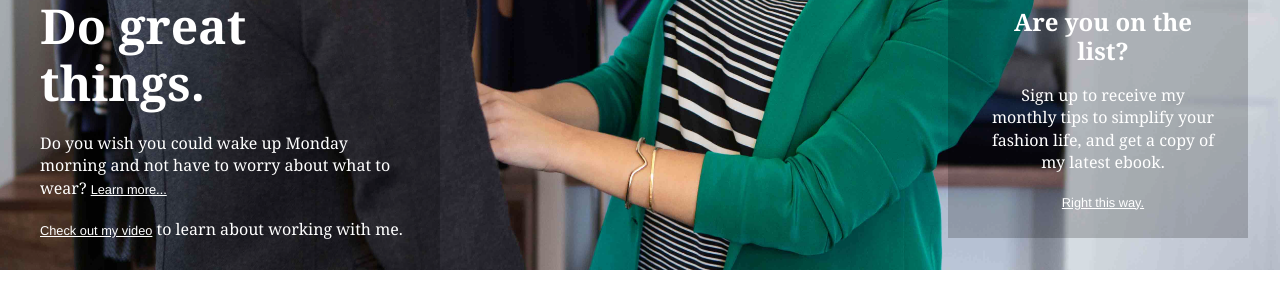
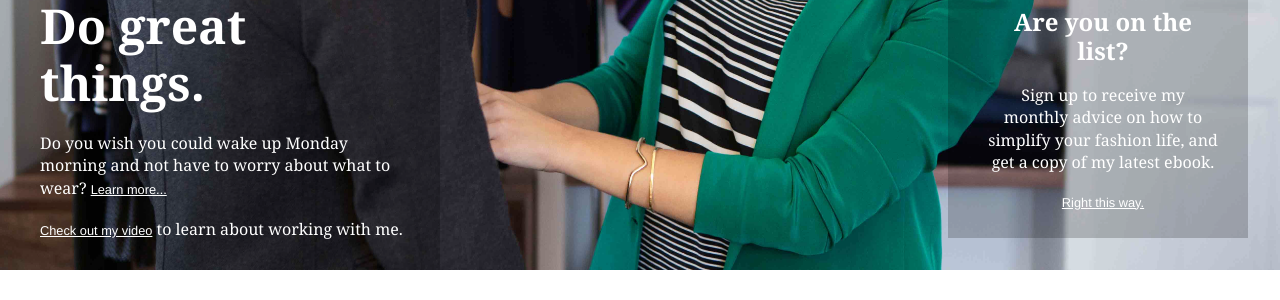
Before and after one commit to btaylor30/bryntaylor.com, a Jekyll site: the page built from index.html, in a window 1280 px wide and 900 px high, scrolled down 375 px. Shown: the part 176-476 px from the top of the window. Built offline with Jekyll 4.4.1, drawn with Linux system fonts in a browser that asks for light colours; nearby versions of some CDN libraries; some web fonts are replaced; Markdown is read by kramdown in place of the engine named in the settings.

Commit message:
Updated index.html

```diff
--- a/index.html
+++ b/index.html
@@ -15,7 +15,7 @@ published: true
   </article>
   <aside class="book-callout">
     <h1>Are you on the list?</h1>
-    <p>Sign up to receive my monthly tips to simplify your fashion life, and get a copy of my latest ebook.</p>
+    <p>Sign up to receive my monthly advice on how to simplify your fashion life, and get a copy of my latest ebook.</p>
     <p><a href="http://therestylist.us2.list-manage.com/subscribe?u=af94a82e99e0b5bdf5a7d7a1e&id=eea1162356" target="_blank">Right this way.</a></p>
   </aside>
 </section>
```
